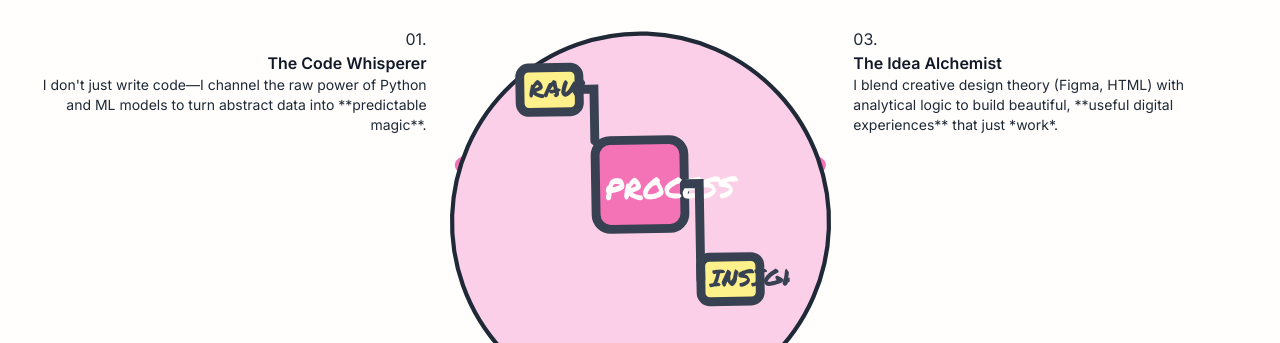
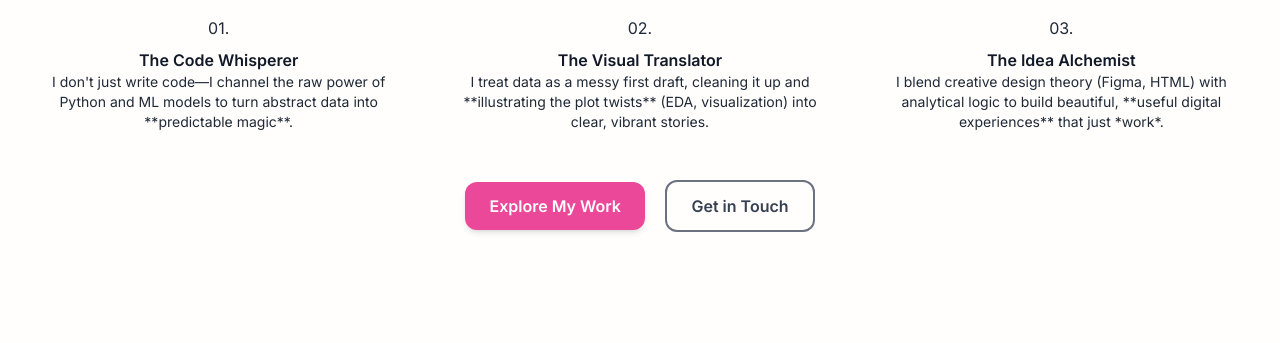
Before and after one commit to siya-lalwani/portfolio-website, a plain HTML site: page index.html in a window 1280 px wide. Shown: the part 291-634 px from the top of the page. Drawn offline with nearby package versions, Linux system fonts and the light colour scheme.

Commit message:
Update index.html

```diff
--- a/index.html
+++ b/index.html
@@ -122,96 +122,37 @@
             </nav>
         </header>
 
-        <!-- NEW HERO SECTION (Anatomy of the Brand Style) --><section id="hero" class="relative mt-8 py-12 md:py-16 overflow-hidden">
+        <!-- NEW HERO SECTION (Simplified 3-Point Intro) --><section id="hero" class="relative mt-8 py-12 md:py-16 overflow-hidden">
 
-            <h2 class="text-3xl md:text-4xl font-extrabold text-center structural-accent quirky-header mb-12">
-                <span class="main-accent handwritten text-5xl">Anatomy</span> of the Data Storyteller
-            </h2>
 
-            <!-- Grid for 3-Point Layout --><div class="grid grid-cols-1 md:grid-cols-3 gap-8 md:gap-4 items-start">
+            <div class="flex flex-col items-center justify-center mb-8">
+                <!-- Professional Title --><span class="text-3xl font-extrabold structural-accent quirky-header">SIYA LALWANI</span>
+                <span class="text-lg text-gray-600 handwritten leading-none mt-1">Creative Data Analyst</span>
+            </div>
 
-                <!-- Point 1 (Top Left) --><div class="md:text-right">
-                    <div class="anatomy-point justify-end md:justify-start">
-                        <div class="md:order-2">
+            <!-- Grid for 3-Point Layout --><div class="grid grid-cols-1 md:grid-cols-3 gap-8 md:gap-12 items-start text-center">
+
+                <!-- Point 1 (Left) --><div class="md:text-center flex flex-col items-center">
                     <span class="anatomy-number">01.</span>
-                        </div>
-                        <div class="anatomy-text md:order-1">
+                    <div class="anatomy-text mt-2">
                         <p class="font-semibold text-gray-900">The Code Whisperer</p>
                         <p class="text-sm">I don't just write code—I channel the raw power of Python and ML models to turn abstract data into **predictable magic**.</p>
                     </div>
                 </div>
-                </div>
 
-                <!-- Central Illustration and SVG Arrows --><div class="relative flex justify-center w-full order-first md:order-none col-span-1">
-                    <div class="relative w-full max-w-xs md:max-w-md mx-auto">
-                        <!-- SVG for all curved pink arrows (Paths are relative to this container) --><svg class="absolute inset-0 w-full h-full -z-10" viewBox="0 0 100 100" preserveAspectRatio="xMidYMid meet">
-
-                            <!-- Arrow 01 (Connects to Top Left) --><path d="M35 45 Q 20 25, 5 35" class="arrow-path" stroke-dasharray="100" stroke-dashoffset="0">
-                                <!-- Arrowhead at the end of the path (simulated with a short line) --><polyline points="5,35 1,40 10,40" class="arrow-path" stroke-width="2" fill="#f472b6"/>
-                            </path>
-
-                            <!-- Arrow 03 (Connects to Top Right) --><path d="M65 45 Q 80 25, 95 35" class="arrow-path" stroke-dasharray="100" stroke-dashoffset="0">
-                                <polyline points="95,35 99,40 90,40" class="arrow-path" stroke-width="2" fill="#f472b6"/>
-                            </path>
-
-                            <!-- Arrow 02 (Connects to Bottom Center) --><path d="M50 70 Q 60 85, 45 95" class="arrow-path" stroke-dasharray="100" stroke-dashoffset="0">
-                                <polyline points="45,95 40,99 40,90" class="arrow-path" stroke-width="2" fill="#f472b6"/>
-                            </path>
-
-                        </svg>
-
-                        <!-- Professional Data Processing SVG (The new central image) --><div class="doodle-float w-full h-auto pt-[100%]">
-                            <div class="absolute inset-0 flex flex-col justify-center items-center">
-
-                                <!-- Background Shape (Pink Circle with Strong Black Border) --><div class="absolute inset-4 bg-pink-200 rounded-full transform rotate-2 scale-105 -z-10 border-4 border-gray-800"></div>
-
-                                <!-- Simplified Professional Data Illustration --><svg viewBox="0 0 100 100" xmlns="http://www.w3.org/2000/svg" class="w-3/4 h-3/4 transform -rotate-1">
-                                    <style>
-                                        .data-stroke { stroke: #374151; stroke-width: 3; fill: none; stroke-linecap: round; }
-                                        .data-fill-node { fill: #f472b6; stroke: #374151; stroke-width: 3; }
-                                        .data-fill-output { fill: #fef08a; stroke: #374151; stroke-width: 3; } /* KEEP YELLOW HERE */
-                                    </style>
-
-                                    <!-- Main Input/Raw Data (Top Left) --><rect x="10" y="10" width="20" height="15" class="data-fill-output" rx="3"/>
-                                    <text x="13" y="20" font-size="8" class="handwritten" fill="#374151">RAW</text>
-
-                                    <!-- Processing Unit (Center Square) --><rect x="35" y="35" width="30" height="30" class="data-fill-node" rx="5"/>
-                                    <text x="38" y="55" font-size="10" class="handwritten" fill="#fffefc">PROCESS</text>
-
-                                    <!-- Output/Insight (Bottom Right) --><rect x="70" y="75" width="20" height="15" class="data-fill-output" rx="3"/>
-                                    <text x="73" y="85" font-size="8" class="handwritten" fill="#374151">INSIGHT</text>
-
-                                    <!-- Flow Line 1: Input to Process --><path d="M30 17.5 L 35 17.5 L 35 35" class="data-stroke"/>
-
-                                    <!-- Flow Line 2: Process to Output --><path d="M65 50 L 70 50 L 70 82.5" class="data-stroke"/>
-                                </svg>
-
-                                <!-- Professional Title --><span class="text-3xl font-extrabold structural-accent mt-4 quirky-header">SIYA LALWANI</span>
-                                <span class="text-lg text-gray-600 handwritten leading-none mt-1">Creative Data Analyst</span>
-                            </div>
-                        </div>
+                <!-- Point 2 (Center) --><div class="md:text-center flex flex-col items-center">
+                    <span class="anatomy-number">02.</span>
+                    <div class="anatomy-text mt-2">
+                        <p class="font-semibold text-gray-900">The Visual Translator</p>
+                        <p class="text-sm">I treat data as a messy first draft, cleaning it up and **illustrating the plot twists** (EDA, visualization) into clear, vibrant stories.</p>
                     </div>
                 </div>
 
-                <!-- Point 3 (Top Right) --><div class="md:text-left">
-                    <div class="anatomy-point">
+                <!-- Point 3 (Right) --><div class="md:text-center flex flex-col items-center">
                     <span class="anatomy-number">03.</span>
-                        <div class="anatomy-text">
+                    <div class="anatomy-text mt-2">
                         <p class="font-semibold text-gray-900">The Idea Alchemist</p>
                         <p class="text-sm">I blend creative design theory (Figma, HTML) with analytical logic to build beautiful, **useful digital experiences** that just *work*.</p>
-                        </div>
-                    </div>
-                </div>
-            </div>
-
-            <!-- Point 2 (Bottom Center - full width for mobile) --><div class="mt-8 md:mt-4 col-span-3 flex justify-center w-full">
-                <div class="max-w-md mx-auto text-center">
-                    <div class="anatomy-point justify-center">
-                        <span class="anatomy-number">02.</span>
-                        <div class="anatomy-text">
-                            <p class="font-semibold text-gray-900">The Visual Translator</p>
-                            <p class="text-sm">I treat data as a messy first draft, cleaning it up and **illustrating the plot twists** (EDA, visualization) into clear, vibrant stories.</p>
-                        </div>
                     </div>
                 </div>
             </div>
```
Lines whose indentation alone changed are shown as unchanged.
